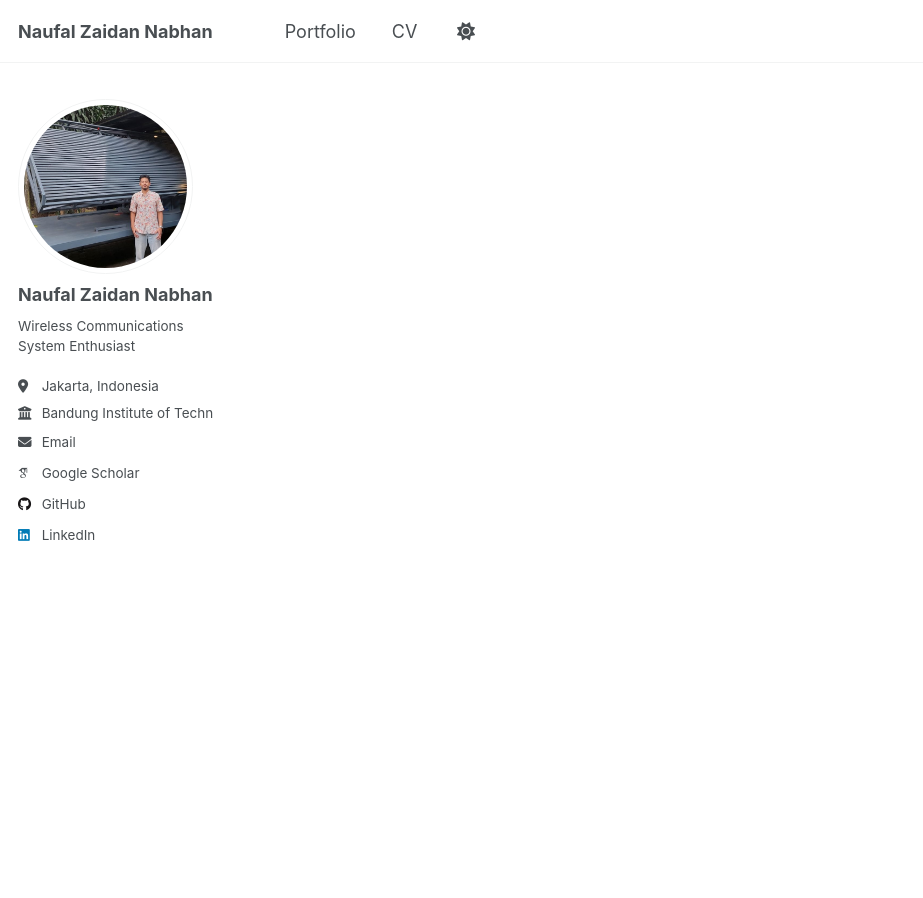
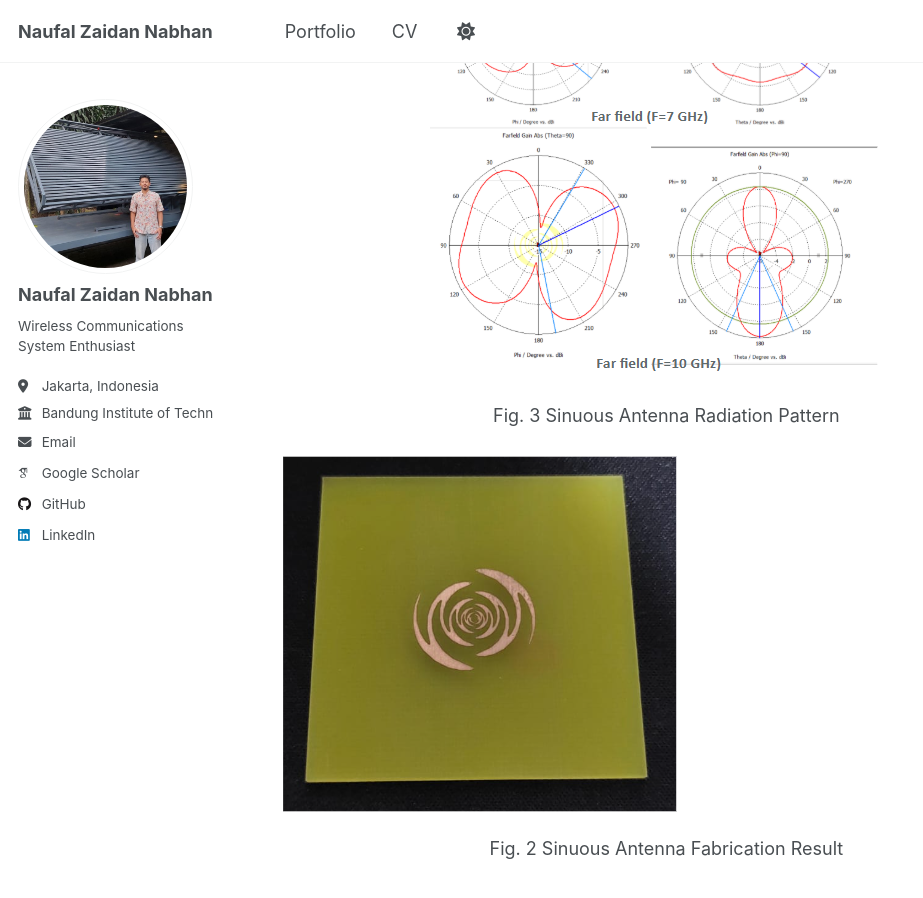
Before and after one commit to naufalzn/naufalzn.github.io, a Jekyll site: the page built from _portfolio/portfolio-2.md, in a window 1280 px wide and 900 px high, scrolled down 1943 px. Shown: the whole window, without its empty margins (0-923 px from the left). Built offline with Jekyll 4.4.1, drawn with Linux system fonts in a browser that asks for light colours; some web fonts are replaced; some of the changed text lies outside the part shown.

Commit message:
Update portfolio-2.md

```diff
--- a/_portfolio/portfolio-2.md
+++ b/_portfolio/portfolio-2.md
@@ -22,6 +22,16 @@ The sinuous antenna was chosen due to its self-complementary structure, which su
 - Achieved bandwidth of 5-10 GHz (simulation)
 - Stable radiation pattern with broadside or end-fire directionkality
 
-Screenshots / Diagrams
+**Figures**
+
 <img src='/images/sinuous_antenna.png'>
 <p style="text-align:center;">Fig. 1 Sinuous Antenna Design</p>
+
+<img src='/images/sinuous_antenna_saram.png'>
+<p style="text-align:center;">Fig. 2 Sinuous Antenna S11 Parameter</p>
+
+<img src='/images/sinuous_antenna_radiation.png'>
+<p style="text-align:center;">Fig. 3 Sinuous Antenna Radiation Pattern</p>
+
+<img src='/images/sinuous_antenna_fabricated.png'>
+<p style="text-align:center;">Fig. 2 Sinuous Antenna Fabrication Result</p>
```
